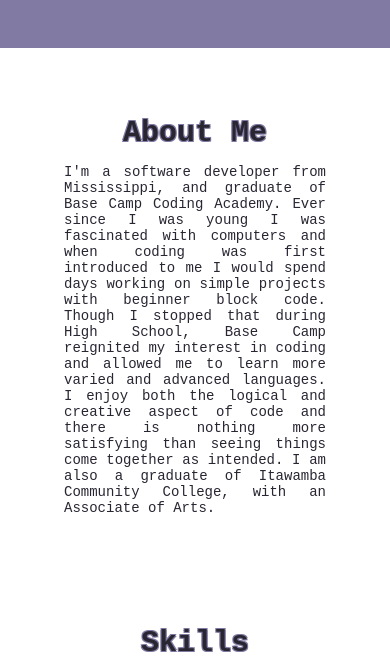
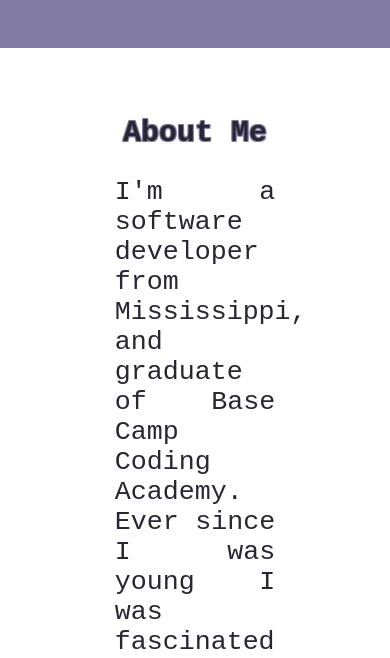
Before and after one commit to tjbcca/Portfolio, a plain HTML site: page index.html in a window 390 px wide. Shown: the part 721-1379 px from the top of the page. Drawn offline with Linux system fonts and the light colour scheme.

Commit message:
fixed responsiveness

```diff
--- a/styles.css
+++ b/styles.css
@@ -171,12 +171,12 @@
   text-align: center;
   margin: auto;
 }
-@media screen and (max-width: 600px) {
+@media screen and (max-width: 1024px) {
   .mparagraph {
-    font-size: 14px;
+    font-size: 20pt;
   }
 }
-@media (max-width: 768px) {
+@media (max-width: 1024px) {
   .mparagraph {
     text-align: justify;
   }
```
